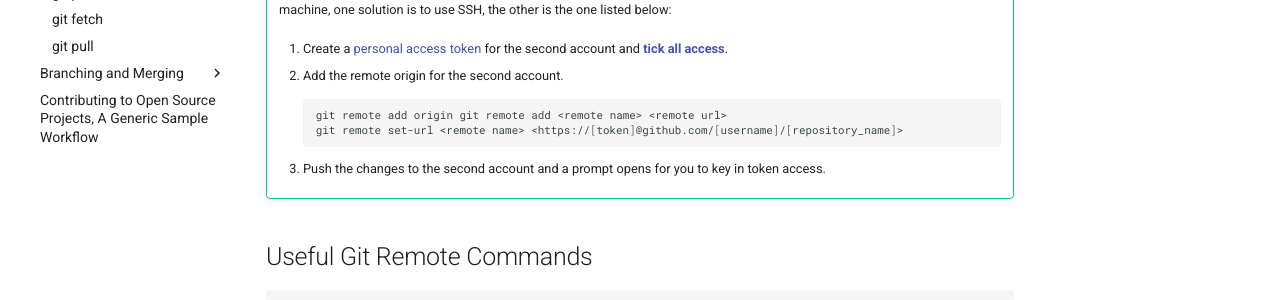
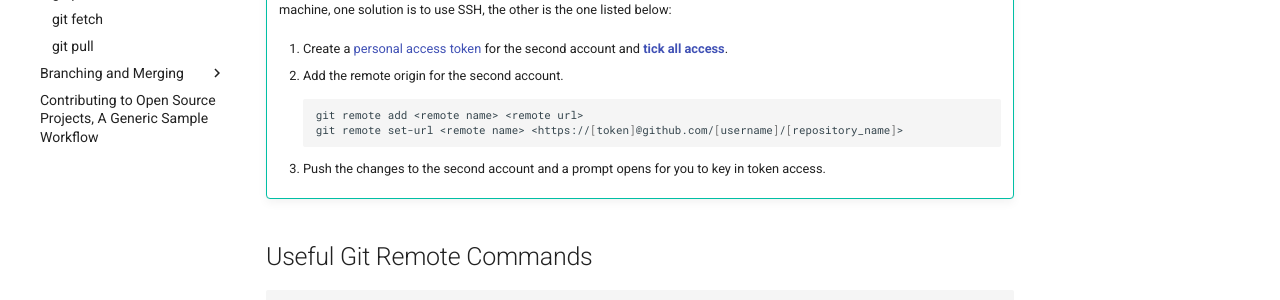
Before and after one commit to gao-hongnan/gaohn-mlops-docs, an MkDocs documentation site: the page built from docs/mlops_docs/git/collaborating/syncing/git_remote.md, in a window 1280 px wide and 900 px high, scrolled down 576 px. Shown: the part 403-703 px from the top of the window. Built offline with MkDocs 1.6.1 and Material for MkDocs 9.7.7, drawn with Linux system fonts in a browser that asks for light colours; comment, search, counter and statistics services are not loaded.

Commit message:
fix: correct typo in git_remote.md

````diff
--- a/docs/mlops_docs/git/collaborating/syncing/git_remote.md
+++ b/docs/mlops_docs/git/collaborating/syncing/git_remote.md
@@ -38,11 +38,11 @@ Therefore, our `<remote name>` is `origin` and the `<remote url>` is the HTTPS U
 
     2. Add the remote origin for the second account.
     ```bash
-    git remote add origin git remote add <remote name> <remote url>
+    git remote add <remote name> <remote url>
     git remote set-url <remote name> <https://[token]@github.com/[username]/[repository_name]>
     ```
 
-    1. Push the changes to the second account and a prompt opens for you to key in token access.
+    3. Push the changes to the second account and a prompt opens for you to key in token access.
 
 ## Useful Git Remote Commands
 
````
